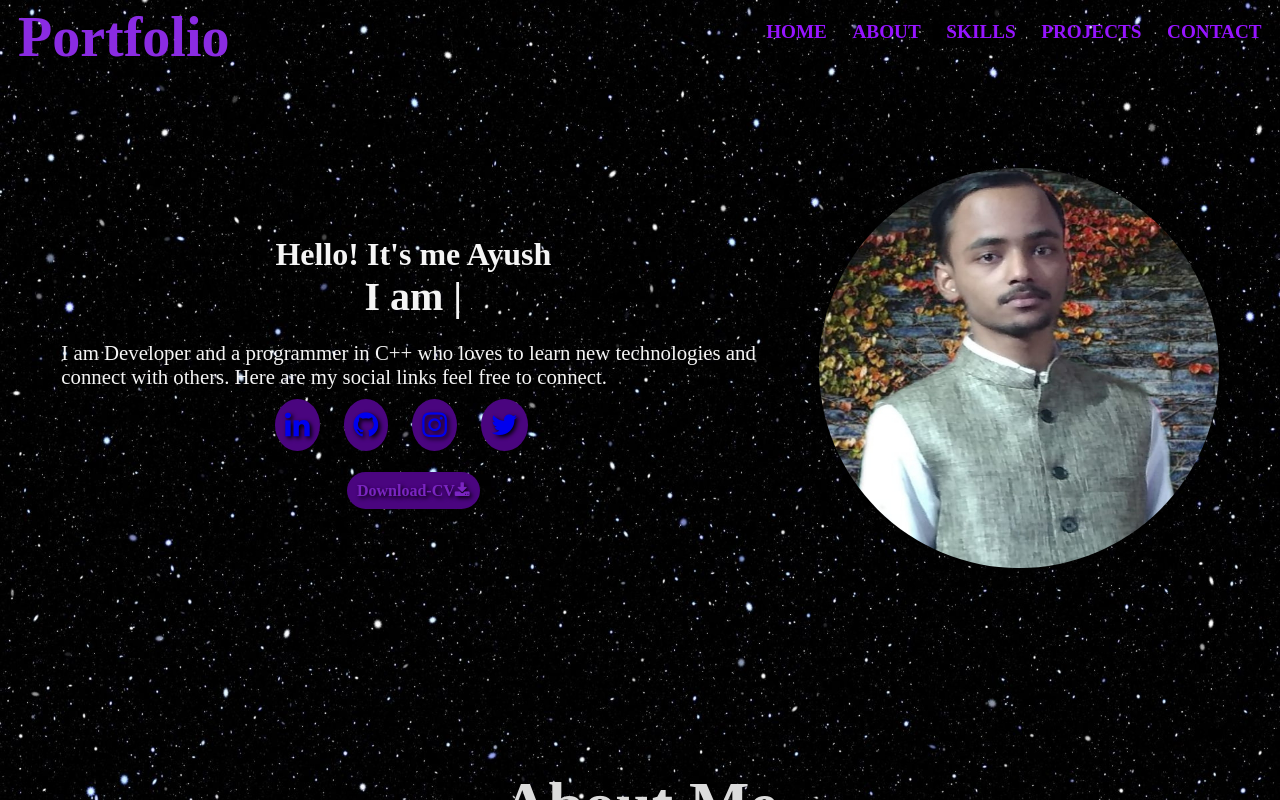
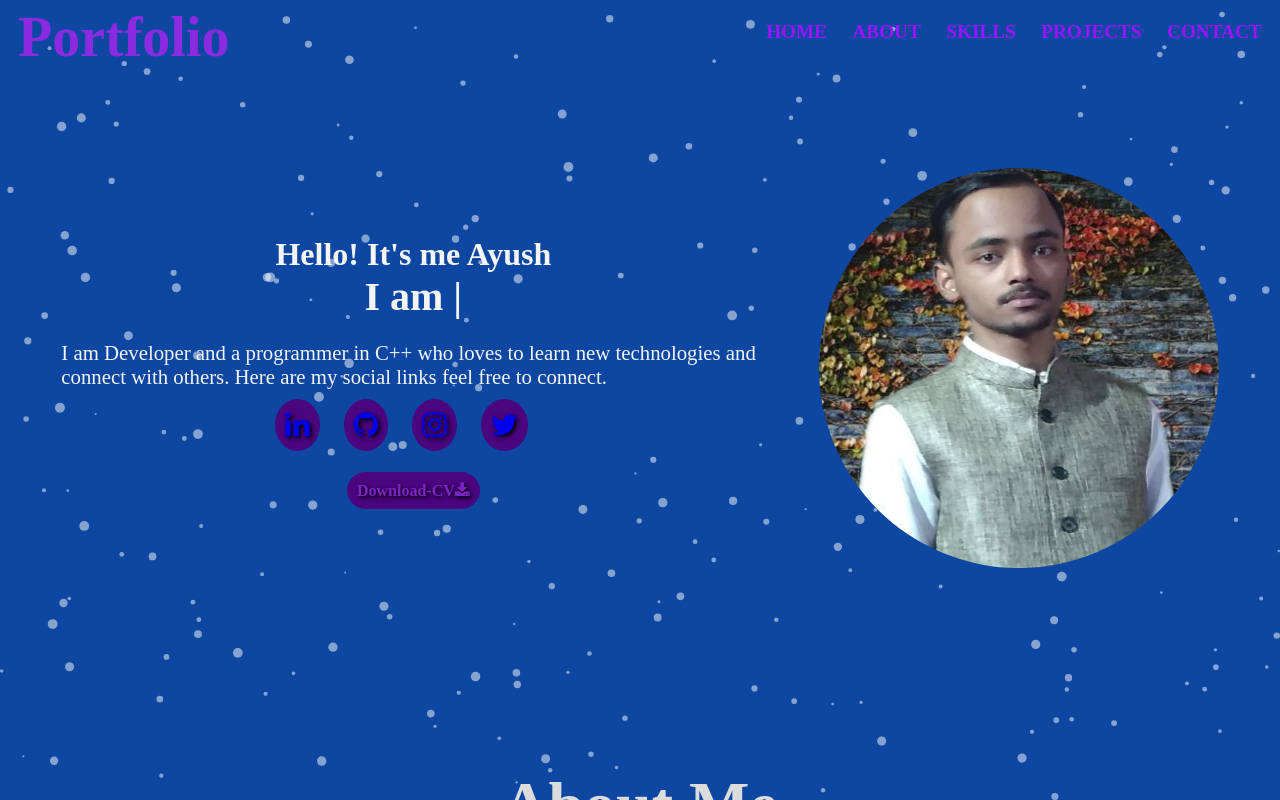
Before and after one commit to AyusGup/My-Portfolio, a React (Create React App) app: page / in a window 1280 px wide. Shown: the top 800 px of the page. Built offline with nearby package versions, Linux system fonts and the light colour scheme.

Commit message:
apply changes

```diff
--- a/public/style/nav-style.css
+++ b/public/style/nav-style.css
@@ -1,9 +1,3 @@
-body {
-  background: url(../images/Background.jpg);
-  background-attachment: fixed;
-  background-size: 100% 100%;
-  background-repeat: no-repeat;
-}
 nav {
   width: 100%;
   position: fixed;
--- a/src/components/App.jsx
+++ b/src/components/App.jsx
@@ -6,9 +6,12 @@
 import About from "./About/About";
 import Skill from "./Skill/Skill";
 import Project from "./Project/Project";
+import Particle from "./Particles";
 
 function App() {
   return (
+    <>
+      <Particle />
       <div>
         <Header />
         <Home />
@@ -18,6 +21,7 @@
         <Contact />
         <Footer />
       </div>
+    </>
   );
   }
 
--- /dev/null
+++ b/src/components/Particles.jsx
@@ -0,0 +1,96 @@
+import Particles from "react-tsparticles";
+import { loadFull } from "tsparticles"; // if you are going to use `loadFull`, install the "tsparticles" package too.
+//import { loadSlim } from "tsparticles-slim"; // if you are going to use `loadSlim`, install the "tsparticles-slim" package too.
+
+const Particle = () => {
+  const particlesInit = async (engine) => {
+    console.log(engine);
+    // you can initiate the tsParticles instance (engine) here, adding custom shapes or presets
+    // this loads the tsparticles package bundle, it's the easiest method for getting everything ready
+    // starting from v2 you can add only the features you need reducing the bundle size
+    await loadFull(engine);
+  };
+
+  const particlesLoaded = (container) => {
+    console.log(container);
+  };
+
+  return (
+    <Particles
+      id="tsparticles"
+      init={particlesInit}
+      loaded={particlesLoaded}
+      options={{
+        background: {
+          color: {
+            value: "#0d47a1"
+          }
+        },
+        fpsLimit: 120,
+        interactivity: {
+          events: {
+            onClick: {
+              enable: false,
+              mode: "push"
+            },
+            onHover: {
+              enable: false,
+              mode: "repulse"
+            },
+            resize: true
+          },
+          modes: {
+            push: {
+              quantity: 4
+            },
+            repulse: {
+              distance: 200,
+              duration: 0.4
+            }
+          }
+        },
+        particles: {
+          color: {
+            value: "#ffffff"
+          },
+          links: {
+            color: "#ffffff",
+            distance: 150,
+            enable: false,
+            opacity: 0.5,
+            width: 1
+          },
+          move: {
+            direction: "none",
+            enable: true,
+            outModes: {
+              default: "bounce"
+            },
+            random: true,
+            speed: 6,
+            straight: false
+          },
+          number: {
+            density: {
+              enable: true,
+              area: 800
+            },
+            value: 200
+          },
+          opacity: {
+            value: 0.5
+          },
+          shape: {
+            type: "circle"
+          },
+          size: {
+            value: { min: 1, max: 5 }
+          }
+        },
+        detectRetina: true
+      }}
+    />
+  );
+};
+
+export default Particle;
```
Also changed, not shown: package.json (+15 -5 lines). Lines whose indentation alone changed are shown as unchanged.
